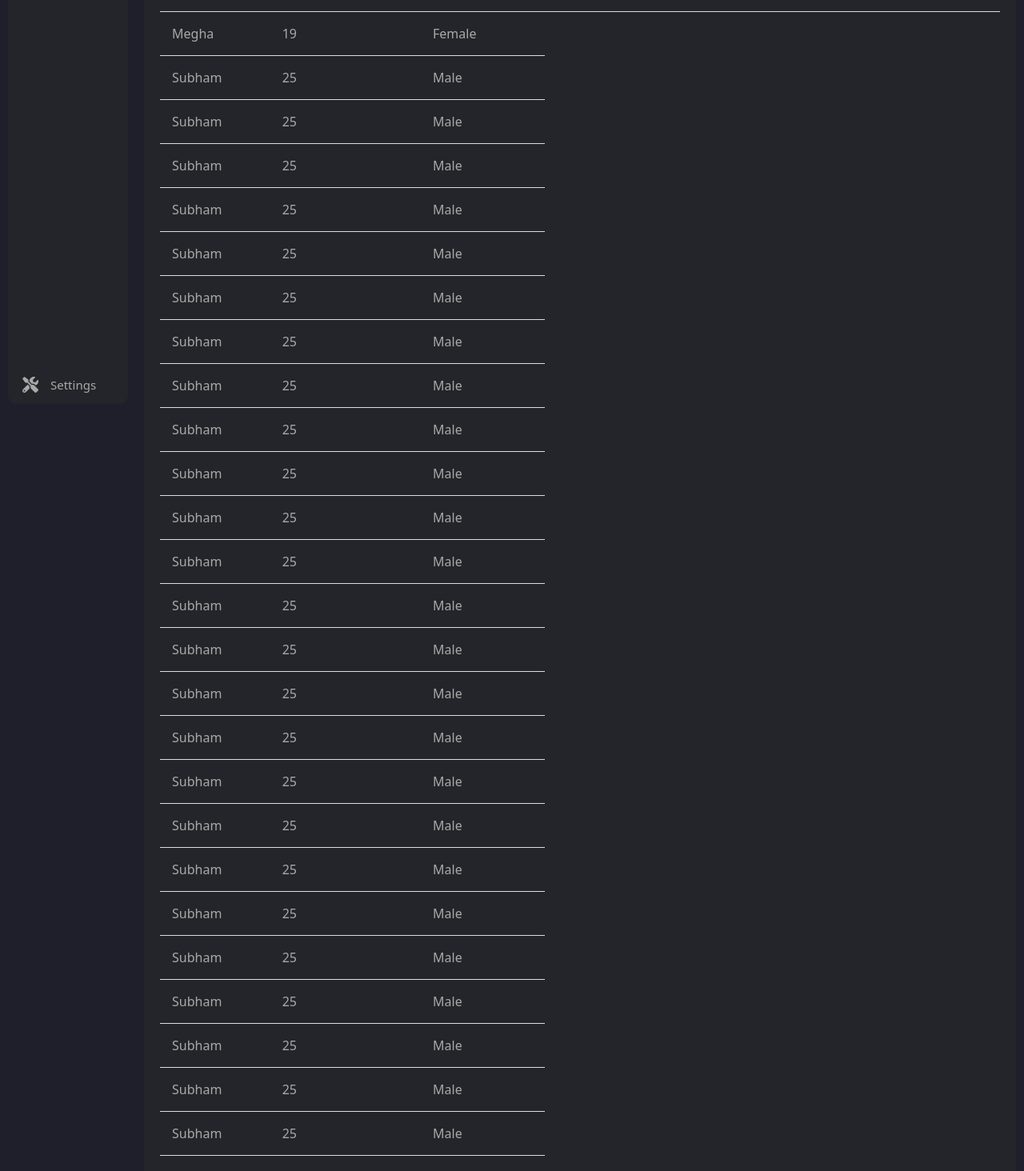
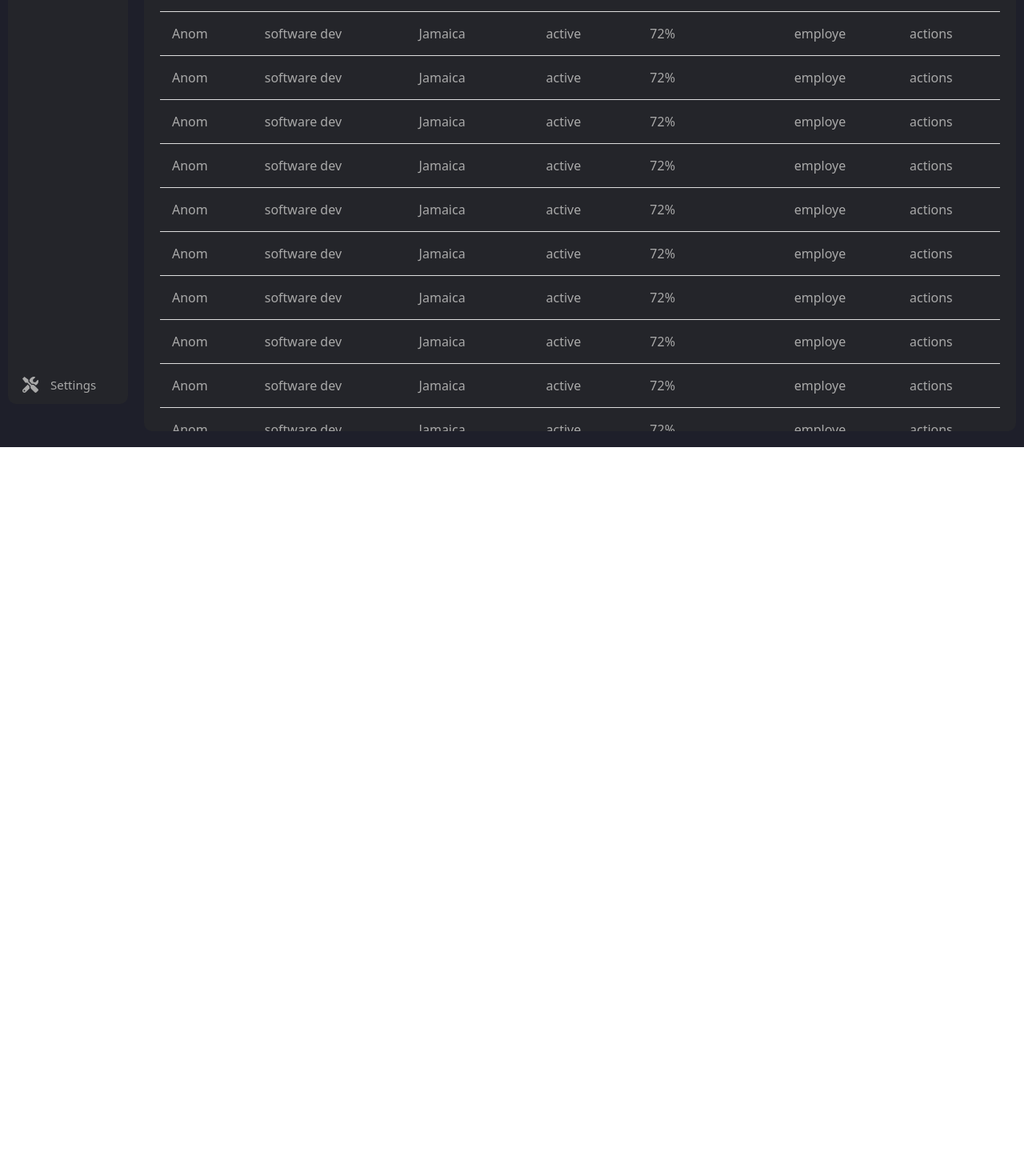
Before and after one commit to ceejayps/admin_dash_react, a React (Create React App) app: page /admins in a window 1280 px wide. Shown: the part 285-1749 px from the top of the page at 80% size. After the commit the page ends 844 px from the top, so only its background shows below. Built offline with nearby package versions, Linux system fonts and the light colour scheme.

Commit message:
Update PageTemplate.jsx

```diff
--- a/src/components/PageTemplate.jsx
+++ b/src/components/PageTemplate.jsx
@@ -16,6 +16,7 @@ function PageTemplate(props) {
         </div>
         <hr class="rounded"/>
         <div className="App">
+            <div className="tableScrole">
       <table className='dataTable'>
         <tr>
         {props.tableFields.map((item, index) => (
@@ -25,7 +26,6 @@ function PageTemplate(props) {
 
         <tr>
           <td>Anom</td>
-
           <td>software dev</td>
           <td>Jamaica</td>
           <td>active</td>
@@ -34,152 +34,153 @@ function PageTemplate(props) {
           <td>actions</td>
         </tr>
         <tr>
-          <td>Megha</td>
-          <td>19</td>
-          <td>Female</td>
+          <td>Anom</td>
+          <td>software dev</td>
+          <td>Jamaica</td>
+          <td>active</td>
+          <td>72%</td>
+          <td>employe</td>
+          <td>actions</td>
         </tr>
         <tr>
-          <td>Subham</td>
-          <td>25</td>
-          <td>Male</td>
+          <td>Anom</td>
+          <td>software dev</td>
+          <td>Jamaica</td>
+          <td>active</td>
+          <td>72%</td>
+          <td>employe</td>
+          <td>actions</td>
         </tr>
         <tr>
-          <td>Subham</td>
-          <td>25</td>
-          <td>Male</td>
+          <td>Anom</td>
+          <td>software dev</td>
+          <td>Jamaica</td>
+          <td>active</td>
+          <td>72%</td>
+          <td>employe</td>
+          <td>actions</td>
         </tr>
         <tr>
-          <td>Subham</td>
-          <td>25</td>
-          <td>Male</td>
+          <td>Anom</td>
+          <td>software dev</td>
+          <td>Jamaica</td>
+          <td>active</td>
+          <td>72%</td>
+          <td>employe</td>
+          <td>actions</td>
         </tr>
         <tr>
-          <td>Subham</td>
-          <td>25</td>
-          <td>Male</td>
+          <td>Anom</td>
+          <td>software dev</td>
+          <td>Jamaica</td>
+          <td>active</td>
+          <td>72%</td>
+          <td>employe</td>
+          <td>actions</td>
         </tr>
         <tr>
-          <td>Subham</td>
-          <td>25</td>
-          <td>Male</td>
+          <td>Anom</td>
+          <td>software dev</td>
+          <td>Jamaica</td>
+          <td>active</td>
+          <td>72%</td>
+          <td>employe</td>
+          <td>actions</td>
         </tr>
         <tr>
-          <td>Subham</td>
-          <td>25</td>
-          <td>Male</td>
+          <td>Anom</td>
+          <td>software dev</td>
+          <td>Jamaica</td>
+          <td>active</td>
+          <td>72%</td>
+          <td>employe</td>
+          <td>actions</td>
         </tr>
         <tr>
-          <td>Subham</td>
-          <td>25</td>
-          <td>Male</td>
+          <td>Anom</td>
+          <td>software dev</td>
+          <td>Jamaica</td>
+          <td>active</td>
+          <td>72%</td>
+          <td>employe</td>
+          <td>actions</td>
         </tr>
         <tr>
-          <td>Subham</td>
-          <td>25</td>
-          <td>Male</td>
+          <td>Anom</td>
+          <td>software dev</td>
+          <td>Jamaica</td>
+          <td>active</td>
+          <td>72%</td>
+          <td>employe</td>
+          <td>actions</td>
         </tr>
         <tr>
-          <td>Subham</td>
-          <td>25</td>
-          <td>Male</td>
+          <td>Anom</td>
+          <td>software dev</td>
+          <td>Jamaica</td>
+          <td>active</td>
+          <td>72%</td>
+          <td>employe</td>
+          <td>actions</td>
         </tr>
         <tr>
-          <td>Subham</td>
-          <td>25</td>
-          <td>Male</td>
+          <td>Anom</td>
+          <td>software dev</td>
+          <td>Jamaica</td>
+          <td>active</td>
+          <td>72%</td>
+          <td>employe</td>
+          <td>actions</td>
         </tr>
         <tr>
-          <td>Subham</td>
-          <td>25</td>
-          <td>Male</td>
+          <td>Anom</td>
+          <td>software dev</td>
+          <td>Jamaica</td>
+          <td>active</td>
+          <td>72%</td>
+          <td>employe</td>
+          <td>actions</td>
         </tr>
         <tr>
-          <td>Subham</td>
-          <td>25</td>
-          <td>Male</td>
+          <td>Anom</td>
+          <td>software dev</td>
+          <td>Jamaica</td>
+          <td>active</td>
+          <td>72%</td>
+          <td>employe</td>
+          <td>actions</td>
         </tr>
         <tr>
-          <td>Subham</td>
-          <td>25</td>
-          <td>Male</td>
+          <td>Anom</td>
+          <td>software dev</td>
+          <td>Jamaica</td>
+          <td>active</td>
+          <td>72%</td>
+          <td>employe</td>
+          <td>actions</td>
         </tr>
         <tr>
-          <td>Subham</td>
-          <td>25</td>
-          <td>Male</td>
+          <td>Anom</td>
+          <td>software dev</td>
+          <td>Jamaica</td>
+          <td>active</td>
+          <td>72%</td>
+          <td>employe</td>
+          <td>actions</td>
         </tr>
         <tr>
-          <td>Subham</td>
-          <td>25</td>
-          <td>Male</td>
-        </tr>
-        <tr>
-          <td>Subham</td>
-          <td>25</td>
-          <td>Male</td>
-        </tr>
-        <tr>
-          <td>Subham</td>
-          <td>25</td>
-          <td>Male</td>
-        </tr>
-        <tr>
-          <td>Subham</td>
-          <td>25</td>
-          <td>Male</td>
-        </tr>
-        <tr>
-          <td>Subham</td>
-          <td>25</td>
-          <td>Male</td>
-        </tr>
-        <tr>
-          <td>Subham</td>
-          <td>25</td>
-          <td>Male</td>
-        </tr>
-        <tr>
-          <td>Subham</td>
-          <td>25</td>
-          <td>Male</td>
-        </tr>
-        <tr>
-          <td>Subham</td>
-          <td>25</td>
-          <td>Male</td>
-        </tr>
-        <tr>
-          <td>Subham</td>
-          <td>25</td>
-          <td>Male</td>
-        </tr>
-        <tr>
-          <td>Subham</td>
-          <td>25</td>
-          <td>Male</td>
-        </tr>
-        <tr>
-          <td>Subham</td>
-          <td>25</td>
-          <td>Male</td>
-        </tr>
-        <tr>
-          <td>Subham</td>
-          <td>25</td>
-          <td>Male</td>
-        </tr>
-        <tr>
-          <td>Subham</td>
-          <td>25</td>
-          <td>Male</td>
-        </tr>
-        <tr>
-          <td>Subham</td>
-          <td>25</td>
-          <td>Male</td>
+          <td>Anom</td>
+          <td>software dev</td>
+          <td>Jamaica</td>
+          <td>active</td>
+          <td>72%</td>
+          <td>employe</td>
+          <td>actions</td>
         </tr>
 
+
       </table>
+      </div>
     </div>
     </div>
   )
```
